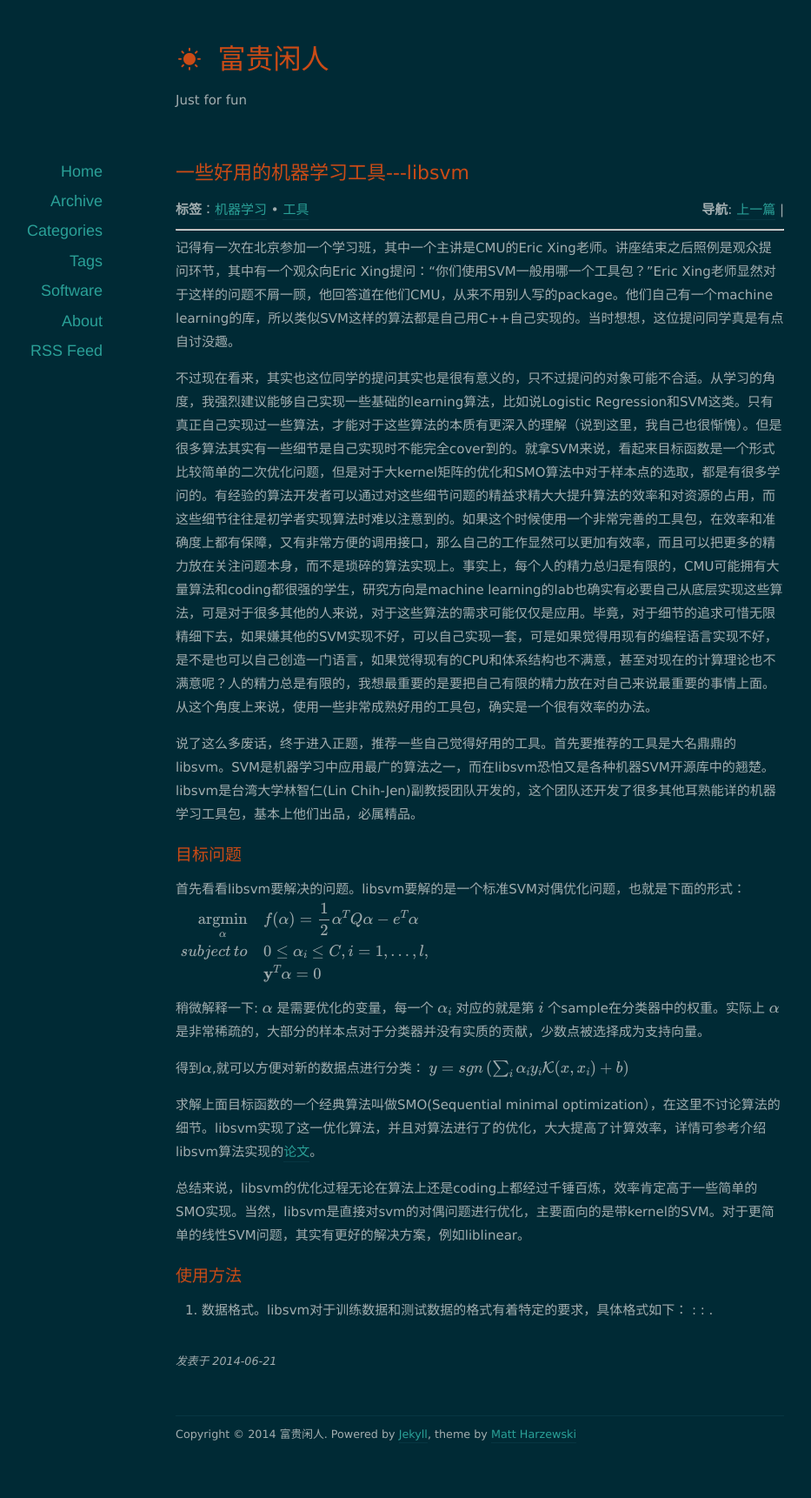
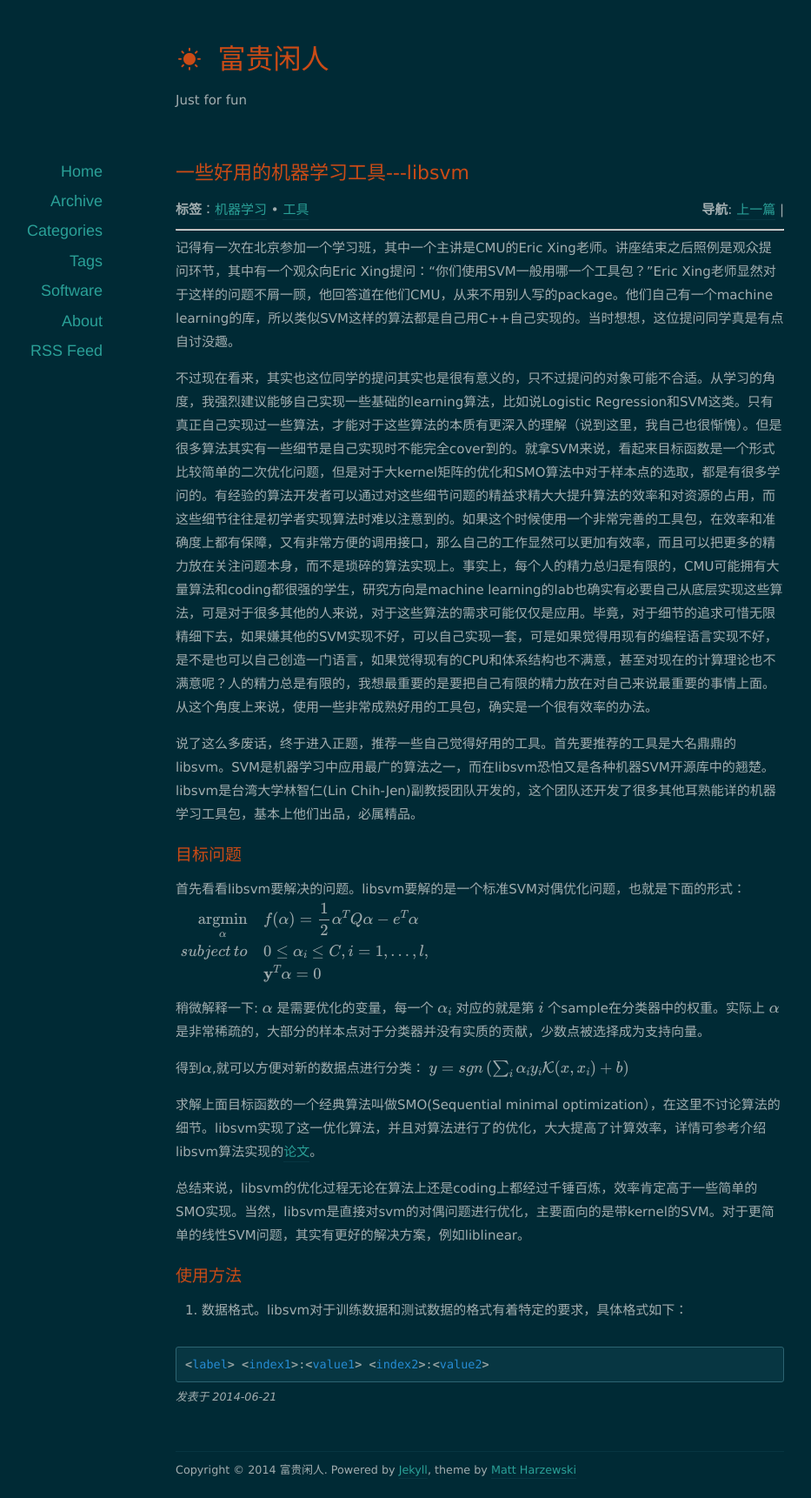
Before and after one commit to orangeprince/orangeprince.github.io, a Jekyll site: the page built from _posts/2014-06-21-libsvm.md, in a window 1280 px wide. Shown: the whole page at 87% size, without its empty margins (88-1021 px from the left). Built offline with Jekyll 4.4.1, drawn with Linux system fonts in a browser that asks for light colours; nearby versions of some CDN libraries; formulas are drawn with MathJax 3; comment, search, counter and statistics services are not loaded; before the commit the page ends 1681 px from its top, so only the background shows below that.

Commit message:
modified:   _posts/2014-06-21-libsvm.md

```diff
--- a/_posts/2014-06-21-libsvm.md
+++ b/_posts/2014-06-21-libsvm.md
@@ -38,4 +38,6 @@
 ##使用方法
 
 * 数据格式。libsvm对于训练数据和测试数据的格式有着特定的要求，具体格式如下：
-	 <label> <index1>:<value1> <index2>:<value2> .
+{% highlight python %}
+<label> <index1>:<value1> <index2>:<value2>
+{% endhighlight %}
```
